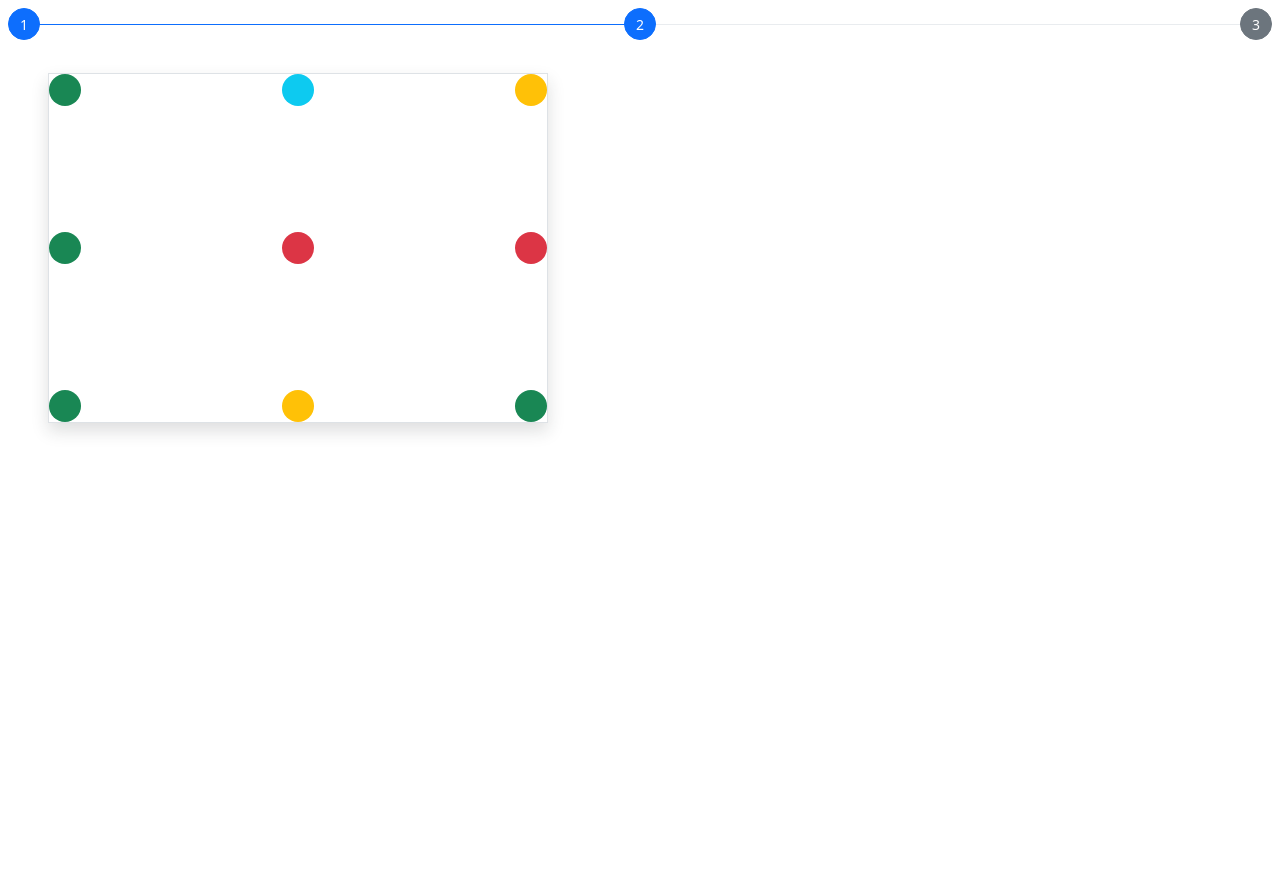
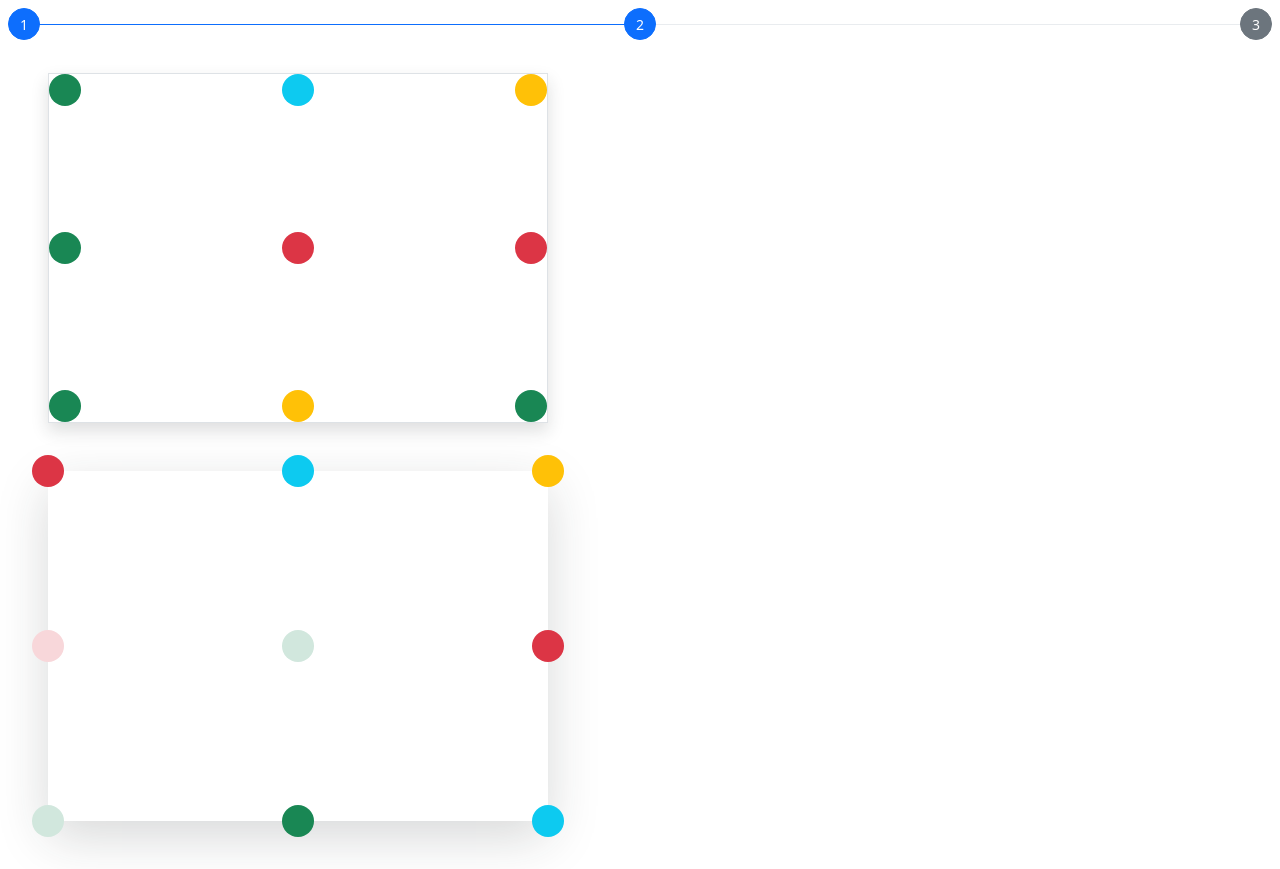
Before and after one commit to lilycm/progress-bar-practice, a plain HTML site: page index.html in a window 1280 px wide. Before the commit the page ends 800 px from the top, so only its background shows below. Drawn offline with Linux system fonts and the light colour scheme.

Commit message:
four commit

```diff
--- a/index.html
+++ b/index.html
@@ -27,6 +27,18 @@
         <div class="position-absolute rounded-pill bg-warning start-50 bottom-0 translate-middle-x" style="width: 2rem;height: 2rem;"></div>
         <div class="position-absolute rounded-pill bg-success bottom-0 end-0" style="width: 2rem;height: 2rem;"></div>
     </div>
+    <div class=" shadow-lg p-3 position-relative m-5" style="width: 500px;height: 350px;">
+        <div class="position-absolute bg-danger rounded-pill translate-middle top-0 start-0" style="width: 2rem;height: 2rem;"></div>
+        <div class="position-absolute rounded-pill bg-info top-0 start-50 translate-middle" style="width: 2rem;height: 2rem;"></div>
+        <div class="position-absolute rounded-pill bg-warning top-0 start-100 translate-middle" style="width: 2rem;height: 2rem;"></div>
+        <div class="position-absolute top-50 start-0 translate-middle bg-danger-subtle rounded-pill" style="width: 2rem;height: 2rem;"></div>
+        <div class="position-absolute rounded-pill bg-success-subtle  top-100 start-0
+         translate-middle" style="width: 2rem;height: 2rem;"></div>
+         <div class="position-absolute rounded-pill bg-success-subtle top-50 start-50 translate-middle" style="width: 2rem;height: 2rem;"></div>
+         <div class="position-absolute rounded-pill top-50 start-100 bg-danger translate-middle" style="width: 2rem;height: 2rem;"></div>
+         <div class="position-absolute rounded-pill bg-success top-100 start-50 translate-middle" style="width: 2rem;height: 2rem;"></div>
+         <div class="position-absolute rounded-pill bg-info top-100 start-100 translate-middle" style="width: 2rem;height: 2rem;"></div>
+    </div>
     <script src="/bootstrap/js/bootstrap.min.js"></script>
 </body>
 </html>
```
